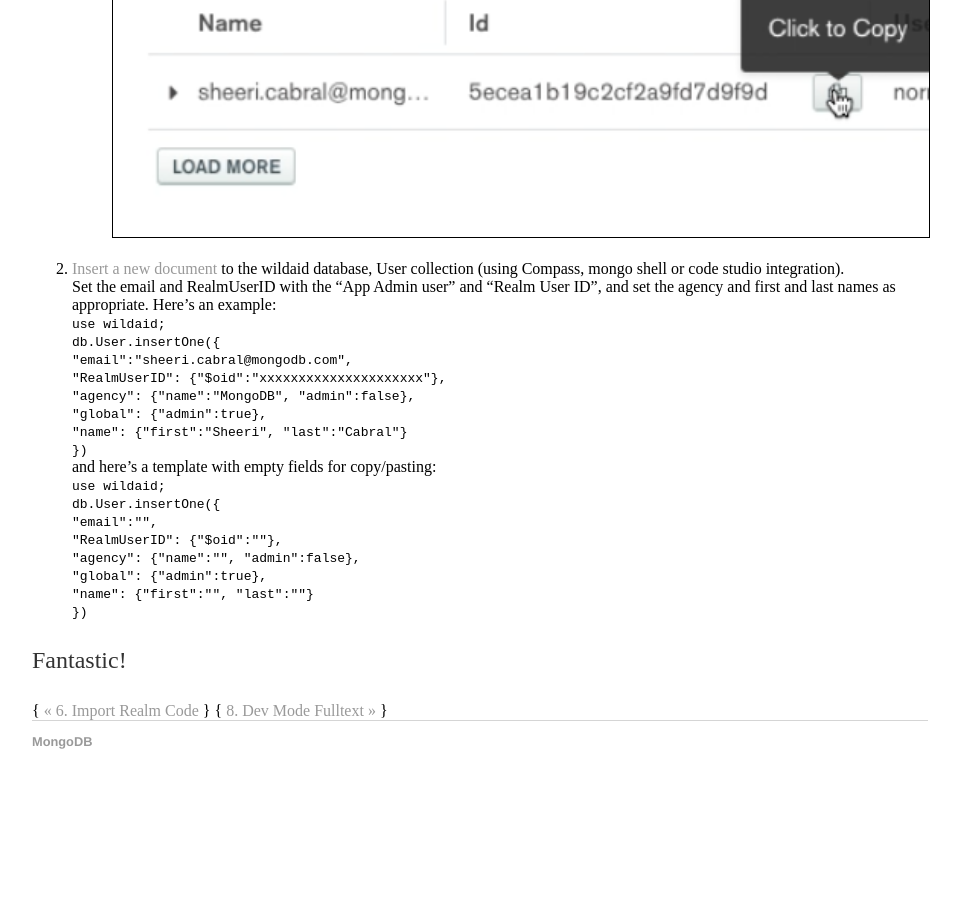
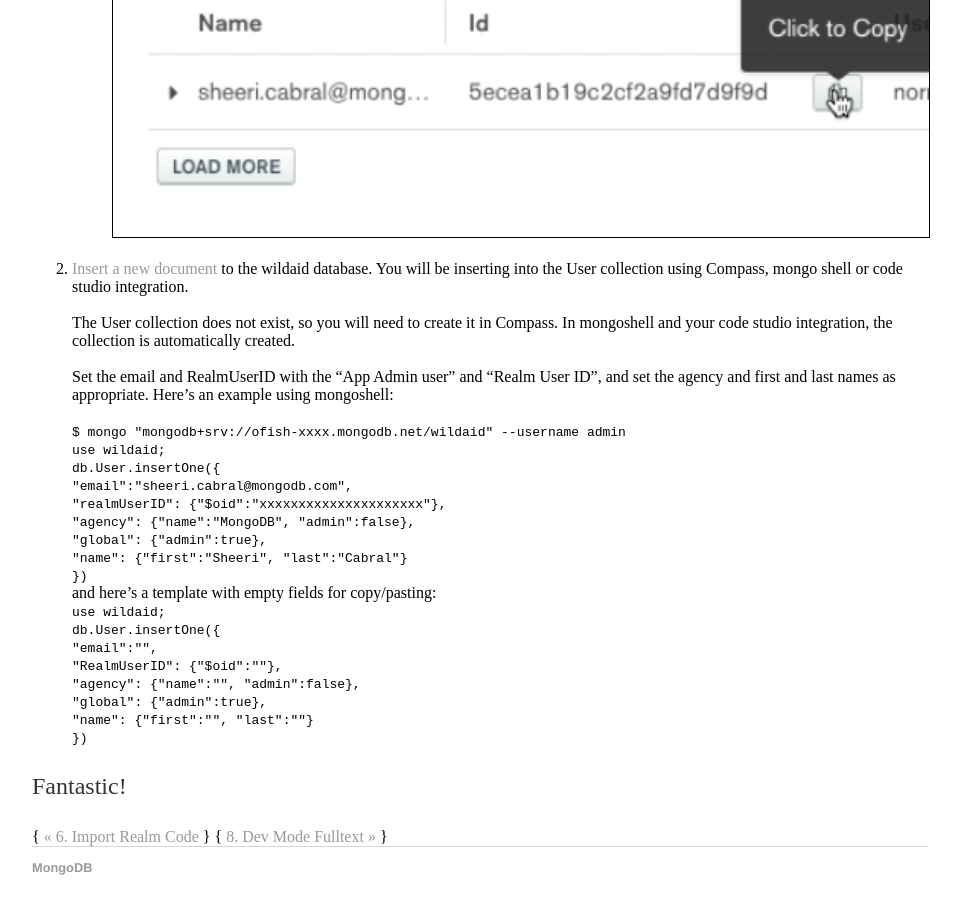
Before and after one commit to WildAid/wildaid.github.io, a Jekyll site: the page built from _posts/2020-06-09-Connect-Realm-With-Data.md, in a window 1280 px wide and 900 px high, scrolled down 1441 px. Shown: the whole window, without its empty margins (160-1121 px from the left). Built offline with Jekyll 4.4.1, drawn with Linux system fonts in a browser that asks for light colours; before the commit the page ends 2250 px from its top, so only the background shows below that.

```diff
--- a/_posts/2020-06-09-Connect-Realm-With-Data.md
+++ b/_posts/2020-06-09-Connect-Realm-With-Data.md
@@ -14,11 +14,12 @@ You have imported your Realm app!  Now, let's create a Realm user...
         <img src="/assets/images/Realm_User_Details.png" style="border:1px solid black" width="100%"><BR><BR>
       1. Copy the Realm User ID and paste in the template under "Realm User ID"
         <img src="/assets/images/Copy_Realm_User_ID.png" style="border:1px solid black" width="100%"><BR><BR>
-1. <A HREF="https://docs.mongodb.com/manual/tutorial/insert-documents/">Insert a new document</A> to the wildaid database, User collection (using Compass, mongo shell or code studio integration). <BR>Set the email and RealmUserID with the "App Admin user" and "Realm User ID", and set the agency and first and last names as appropriate. Here's an example:<BR>
+1. <A HREF="https://docs.mongodb.com/manual/tutorial/insert-documents/">Insert a new document</A> to the wildaid database. You will be inserting into the User collection using Compass, mongo shell or code studio integration. <BR><BR>The User collection does not exist, so you will need to create it in Compass. In mongoshell and your code studio integration, the collection is automatically created. <BR><BR>Set the email and RealmUserID with the "App Admin user" and "Realm User ID", and set the agency and first and last names as appropriate. Here's an example using mongoshell:<BR><BR>
+`$ mongo "mongodb+srv://ofish-xxxx.mongodb.net/wildaid" --username admin`<BR>
 `use wildaid;`<BR>
 `db.User.insertOne({`<BR>
 `"email":"sheeri.cabral@mongodb.com",`<BR>
-`"RealmUserID": {"$oid":"xxxxxxxxxxxxxxxxxxxxx"},`<BR>
+`"realmUserID": {"$oid":"xxxxxxxxxxxxxxxxxxxxx"},`<BR>
 `"agency": {"name":"MongoDB", "admin":false},`<BR>
 `"global": {"admin":true},`<BR>
 `"name": {"first":"Sheeri", "last":"Cabral"}`<BR>
```
Also changed, not shown: _posts/2020-06-09-Build-Web-App.md (+1 -1 lines), _posts/2020-06-09-Dev-Mode-Fulltext.md (+3 -2 lines), 5 other files.
